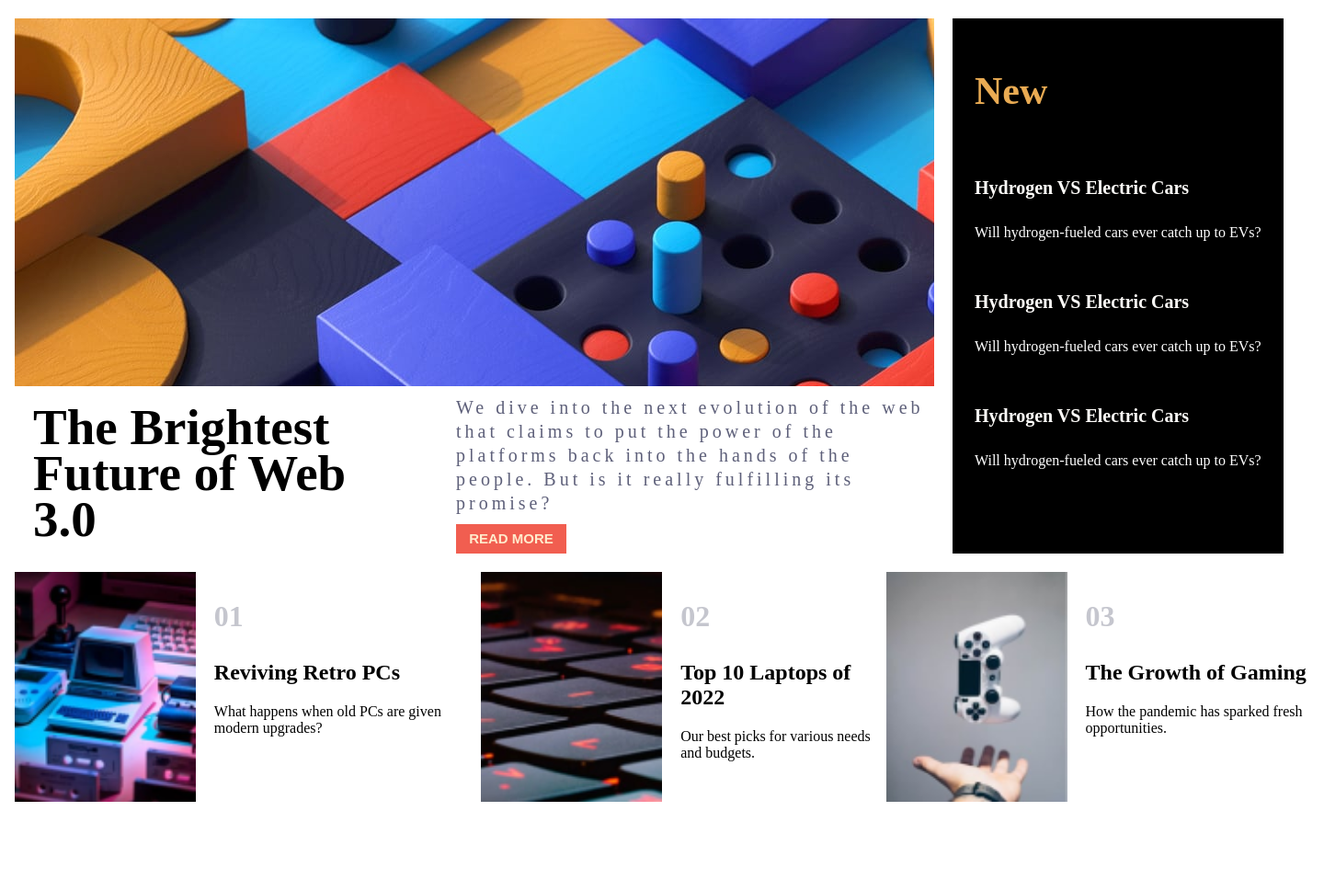
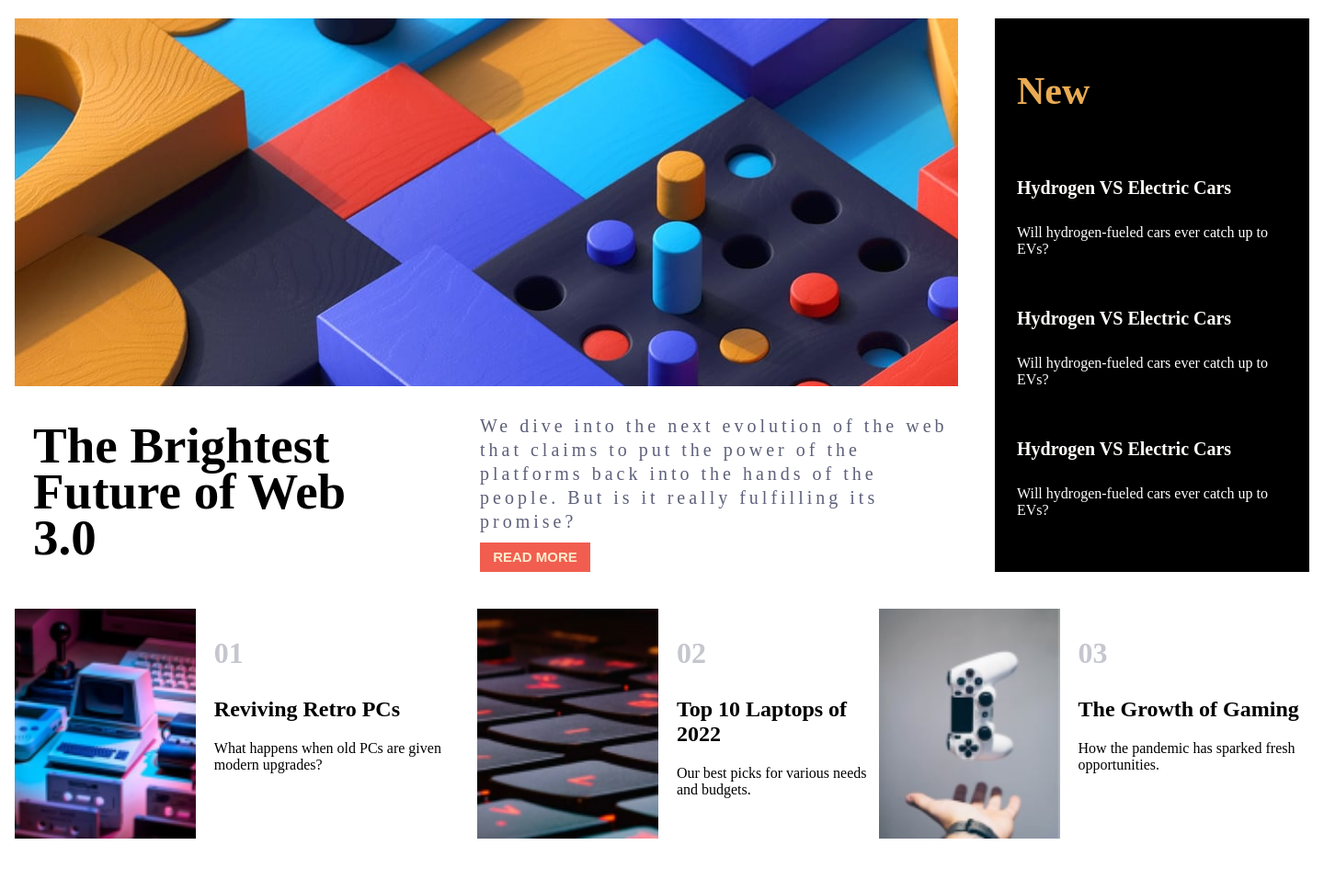
Before and after one commit to KenishDahal/Internship, a PHP site: page /css/Assessment-16/index.html in a window 1440 px wide. Shown: the part 70-1039 px from the top of the page at 92% size. After the commit the page ends 982 px from the top, so only its background shows below. Run offline with PHP 8.4, Linux system fonts and the light colour scheme; some libraries are stand-ins or nearby versions.

Commit message:
final commit-1

```diff
--- a/css/Assessment-16/index.html
+++ b/css/Assessment-16/index.html
@@ -15,9 +15,9 @@
 <!-- this is the header part -->
 <nav class="full-nav-link">
 
-   <div class="logo">
+   <figure class="logo">
     <img src="w-LOGO.png">
-   </div>
+   </figure>
     <div class="main-nav">
         <label for="toggle" >&#9776</label>
         <input type="checkbox" id="toggle"/>
--- a/css/Assessment-16/style.css
+++ b/css/Assessment-16/style.css
@@ -120,13 +120,13 @@ new-features */
 @media only screen and (min-width:721px){
     .grid-container{
         display: grid;
-        grid-template-columns: 1000px 400px ;
-        grid-template-rows:  400px 182px 127px 200px;
+        grid-template-columns: 9fr 3fr ;
+        grid-template-rows:  400px 182px 127px 136px;
         grid-template-areas:
         "background-picture  new-features "
         "main-description new-features"
         "review review ";
-        gap: 20px;
+        gap: 40px;
     }
     .background-picture{
         grid-area: background-picture;
@@ -179,8 +179,6 @@ new-features */
     .review-img{
         height:250px;
     }
-
-
 
 
     /* .flex-review{
@@ -241,7 +239,7 @@ label{
    }
    .menu-list{
       background-color: #FDF8EC;;
-     padding: 0;
+      padding: 0;
       text-align: left;
       width: 400px;
       height: 100vh;
```
Also changed, not shown: 1 other file.
